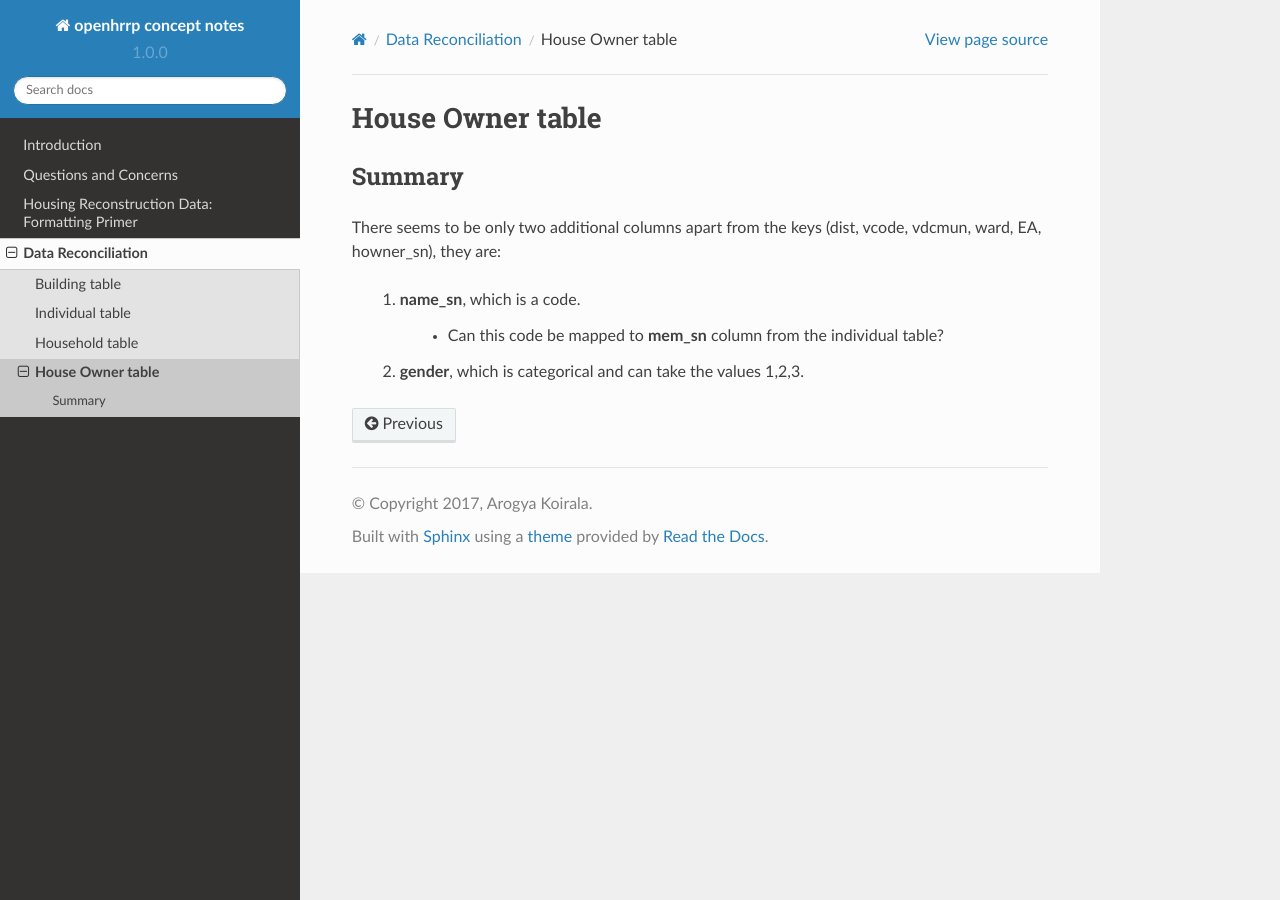
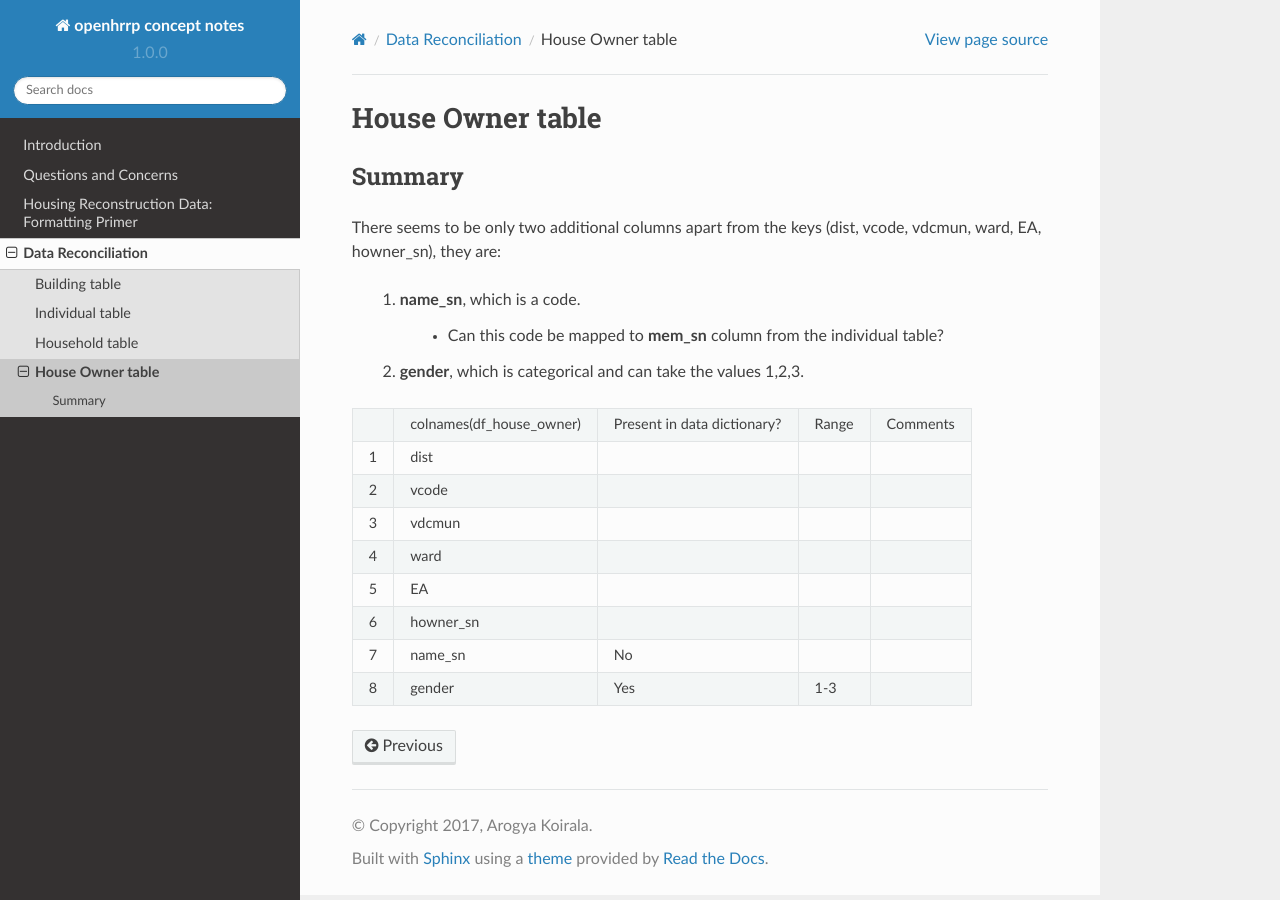
Before and after one commit to arkoblog/openhrrp-docs, a Sphinx documentation site: the page built from docs/data_recon_house_owner.rst, in a window 1280 px wide. Built offline with Sphinx 7.4.7 and the Read the Docs theme 2.0.0, drawn with Linux system fonts in a browser that asks for light colours.

Commit message:
updated houseowner

```diff
--- /dev/null
+++ b/docs/_data/data_recon_house_owner/house_ownerColNames_wStatus_241017.csv
@@ -0,0 +1,9 @@
+,colnames(df_house_owner),Present in data dictionary?,Range,Comments
+1,dist,,,
+2,vcode,,,
+3,vdcmun,,,
+4,ward,,,
+5,EA,,,
+6,howner_sn,,,
+7,name_sn,No,,
+8,gender,Yes,1-3,
--- a/docs/data_recon_house_owner.rst
+++ b/docs/data_recon_house_owner.rst
@@ -11,3 +11,7 @@ There seems to be only two additional columns apart from the keys (dist, vcode,
 		- Can this code be mapped to **mem_sn** column from the individual table?
 
 	2. **gender**, which is categorical and can take the values 1,2,3.
+
+
+.. csv-table::
+   :file: _data/data_recon_house_owner/house_ownerColNames_wStatus_241017.csv
```
